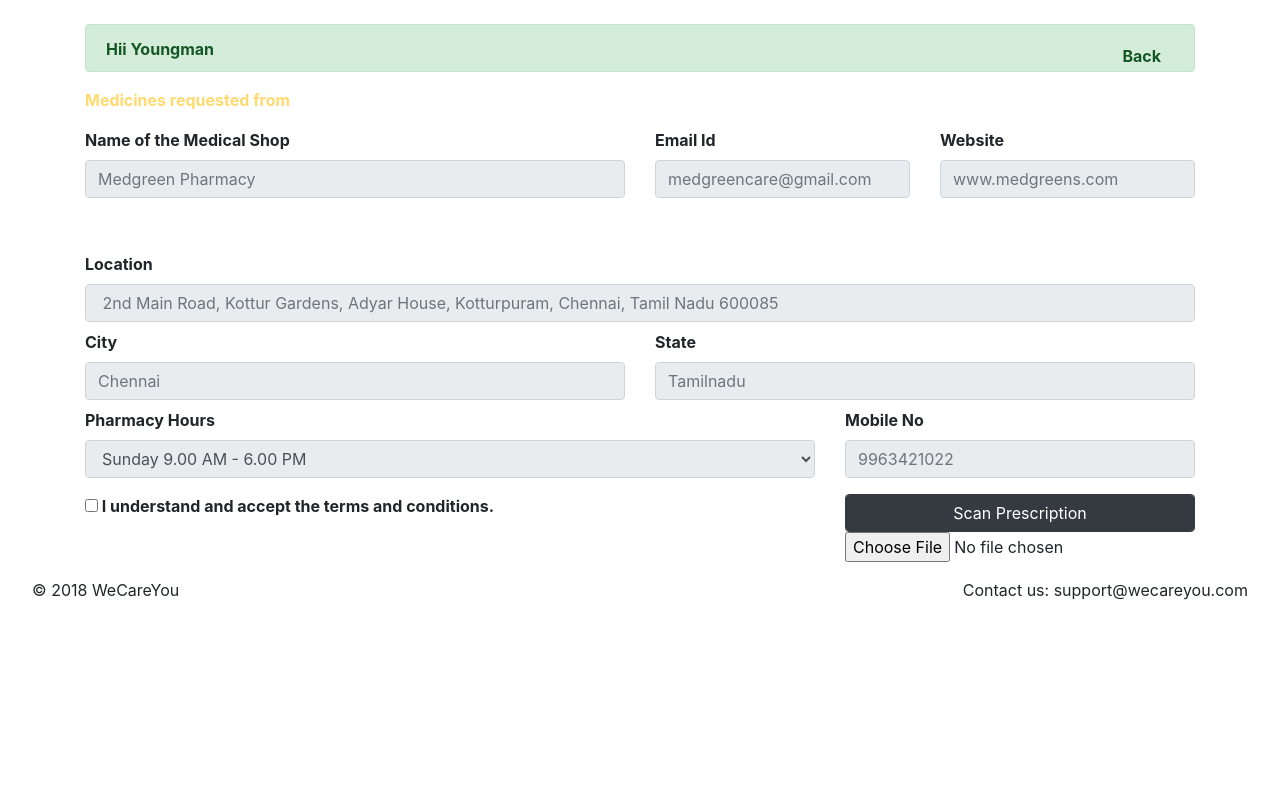
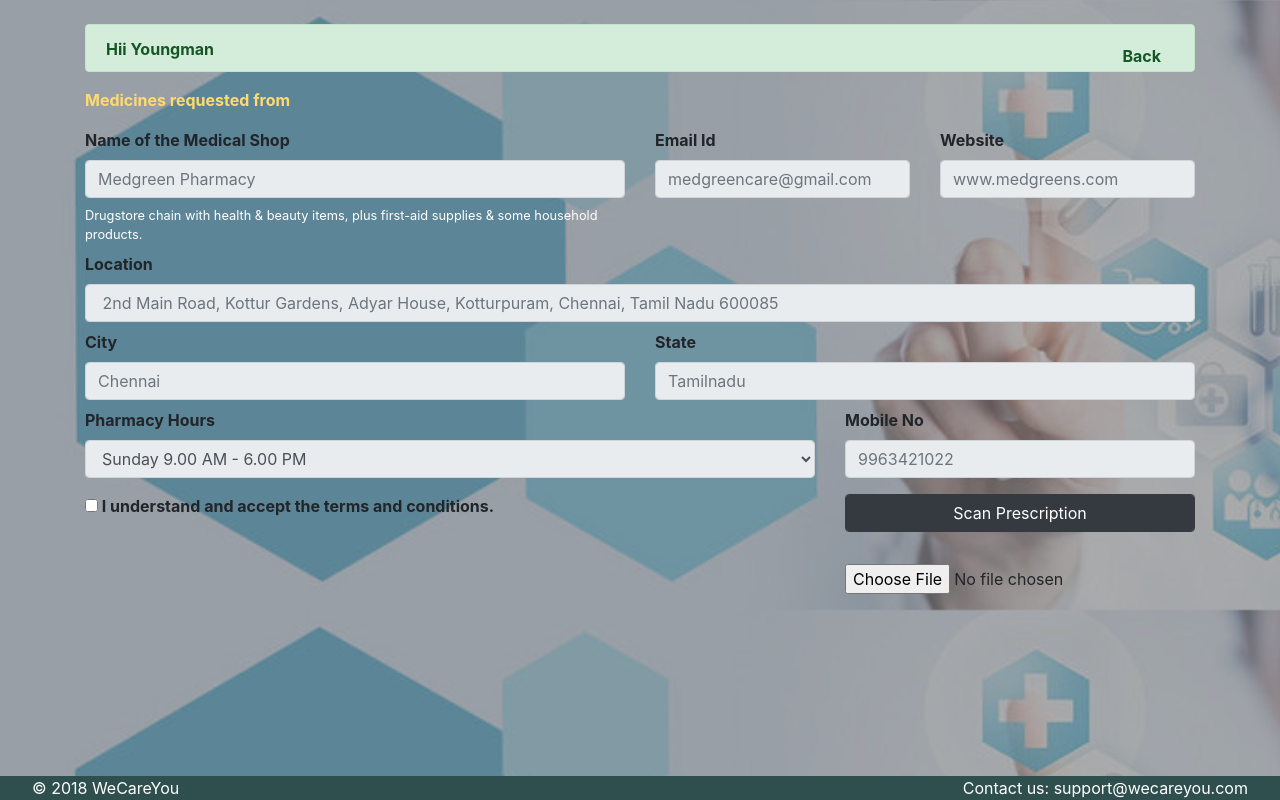
Before and after one commit to Inbasasi/MedicalPro, a PHP site: page /page2.html in a window 1280 px wide. Run offline with PHP 8.4, Linux system fonts and the light colour scheme; some libraries are stand-ins or nearby versions.

Commit message:
directory changed

```diff
--- a/home.html
+++ b/home.html
@@ -1,7 +1,7 @@
 <!DOCTYPE html>
 <html>
 <head>
-<link rel="stylesheet" href="/media/thilak/Wow.../my_works/medical_pro/src/styles.css">
+<link rel="stylesheet" href="../medical_pro/styles.css">
 <title>We Care You</title>
 <!-- Bootstrap files -->
 <link rel="stylesheet" href="https://stackpath.bootstrapcdn.com/bootstrap/4.2.1/css/bootstrap.min.css" integrity="sha384-GJzZqFGwb1QTTN6wy59ffF1BuGJpLSa9DkKMp0DgiMDm4iYMj70gZWKYbI706tWS" crossorigin="anonymous">
@@ -13,7 +13,7 @@
 </head>
 <script type="text/javascript">
 	function main(){
-		location.href="file:///media/thilak/Wow.../my_works/medical_pro/src/page2.html";
+		location.href="../medical_pro/page2.html";
 	}
 </script>
 <body class="whole">
@@ -21,7 +21,7 @@
 		<div class="col-md-8">
 			<div class="card text-left border-0">
 				<div class="card-image">
-					<img src="/media/thilak/Wow.../my_works/medical_pro/public/a7.png" class="card-img" alt="Responsive image">
+					<img src="../medical_pro/public/a7.png" class="card-img" alt="Responsive image">
 				</div>
 				<div class="card-img-overlay">
 					<h2 class="card-title"><strong>We Care You</strong></h2>
--- a/page2.html
+++ b/page2.html
@@ -1,7 +1,7 @@
 <!DOCTYPE html>
 <html>
 <head>
-<link rel="stylesheet" href="/media/thilak/Wow.../my_works/medical_pro/src/styles.css">
+<link rel="stylesheet" href="../medical_pro/styles.css">
 <title>Scan Prescription</title>
 <!-- Bootstrap files -->
 <link rel="stylesheet" href="https://stackpath.bootstrapcdn.com/bootstrap/4.2.1/css/bootstrap.min.css" integrity="sha384-GJzZqFGwb1QTTN6wy59ffF1BuGJpLSa9DkKMp0DgiMDm4iYMj70gZWKYbI706tWS" crossorigin="anonymous">
@@ -14,7 +14,7 @@
 <body class="page2">
 	<script type="text/javascript">
 		function page1(){
-			location.href="file:///media/thilak/Wow.../my_works/medical_pro/src/page1.html";
+			location.href="../page1.html";
 		}
 		function takePhoto(){
 
--- a/styles.css
+++ b/styles.css
@@ -28,10 +28,10 @@
 	margin-bottom: 2rem;
 }
 .whole{
-	background-image: url(/media/thilak/Wow.../my_works/medical_pro/public/s2.jpg);
+	background-image: url(../medical_pro/public/s2.jpg);
 }
 .page2{
-	background-image: url(/media/thilak/Wow.../my_works/medical_pro/public/a5.jpg);
+	background-image: url(../medical_pro/public/a5.jpg);
 	height: -webkit-fill-available;
 	background-size: cover;
 }
```
